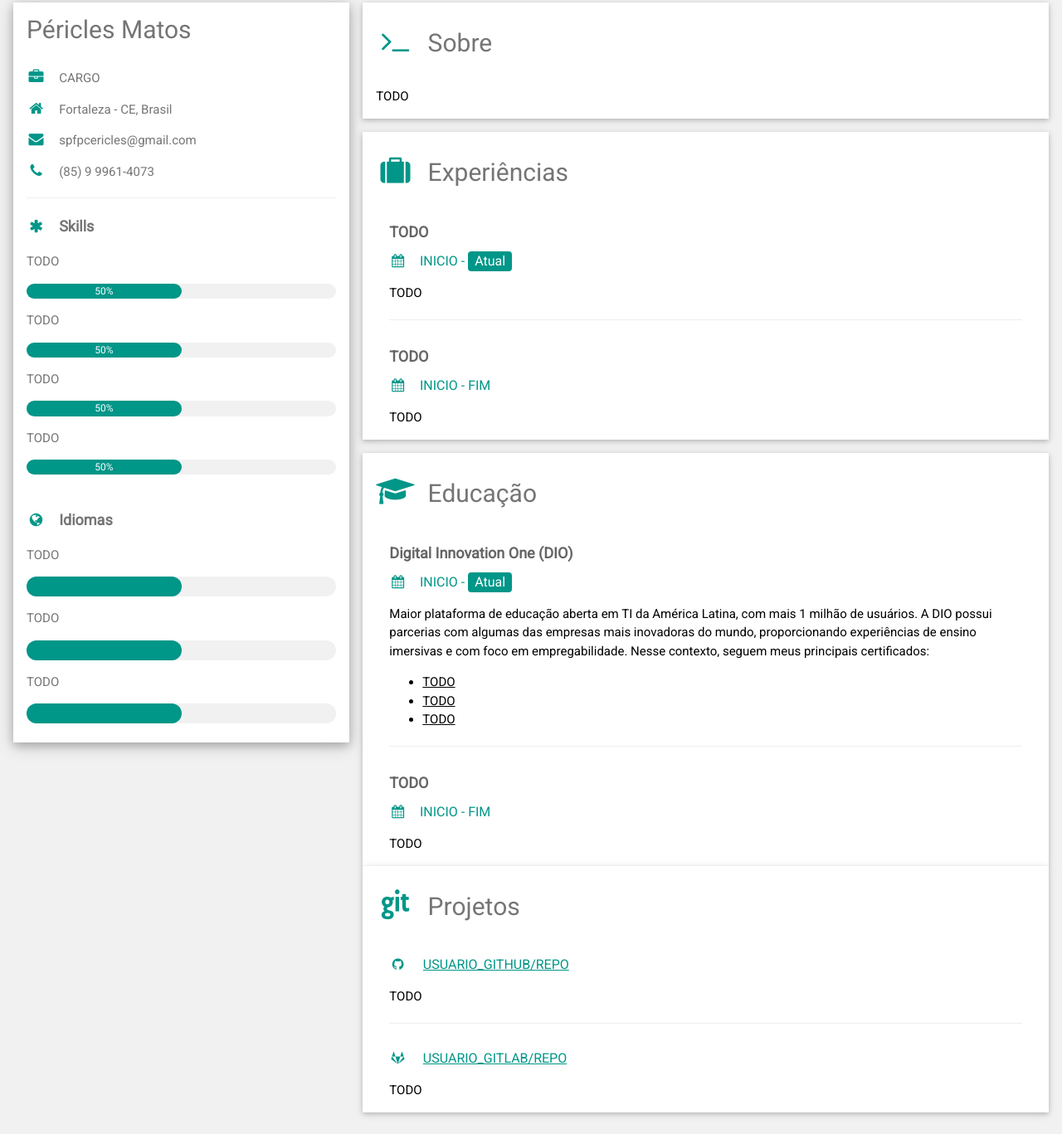
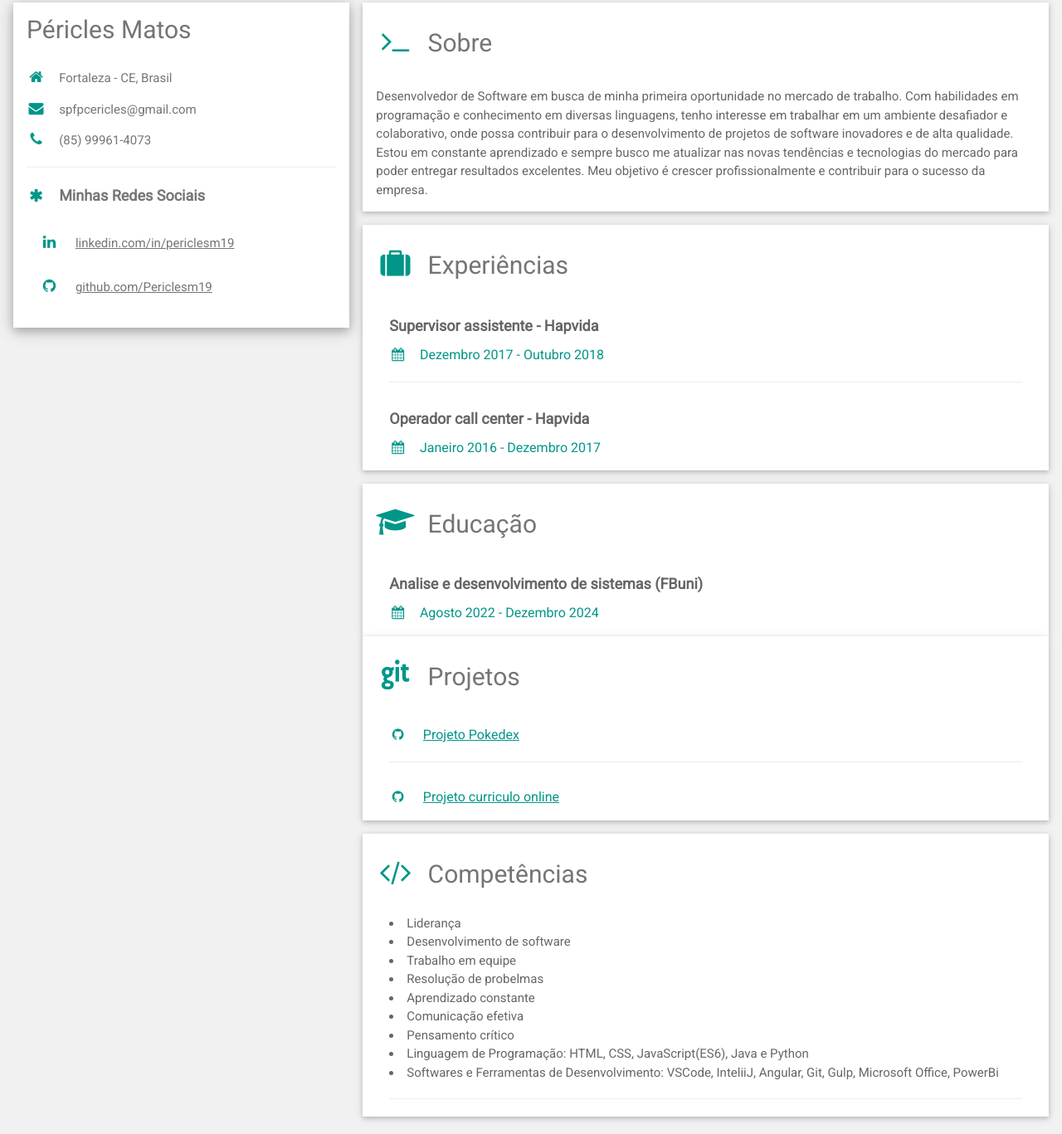
Before and after one commit to Periclesm19/curriculo-online, a plain HTML site: page index.html in a window 1280 px wide. Shown: the part 13-1380 px from the top of the page at 83% size. Drawn offline with nearby package versions, Linux system fonts and the light colour scheme.

Commit message:
Inserindo dados

```diff
--- a/index.html
+++ b/index.html
@@ -45,47 +45,25 @@
             <h2>Péricles Matos</h2>
           </div>
           <div class="w3-container">
-            <p><i class="fa fa-briefcase fa-fw w3-margin-right w3-large w3-text-teal"></i>CARGO</p>
             <p><i class="fa fa-home fa-fw w3-margin-right w3-large w3-text-teal"></i>Fortaleza - CE, Brasil</p>
             <p><i class="fa fa-envelope fa-fw w3-margin-right w3-large w3-text-teal"></i>spfpcericles@gmail.com</p>
-            <p><i class="fa fa-phone fa-fw w3-margin-right w3-large w3-text-teal"></i>(85) 9 9961-4073</p>
+            <p><i class="fa fa-phone fa-fw w3-margin-right w3-large w3-text-teal"></i>(85) 99961-4073</p>
             <hr>
 
             <p class="w3-large">
-              <b><i class="fa fa-asterisk fa-fw w3-margin-right w3-text-teal"></i>Skills</b>
+              <b><i class="fa fa-asterisk fa-fw w3-margin-right w3-text-teal"></i>Minhas Redes Sociais</b>
             </p>
-            <p>TODO</p>
-            <div class="w3-light-grey w3-round-xlarge w3-small">
-              <div class="w3-container w3-center w3-round-xlarge w3-teal" style="width:50%">50%</div>
+            <div class="w3-container">
+              <p>
+                <i class="fa fa-linkedin fa-fw w3-margin-right w3-large w3-text-teal"></i>
+                <a href="https://www.linkedin.com/in/periclesm19/">linkedin.com/in/periclesm19</a>
+              </p>
             </div>
-            <p>TODO</p>
-            <div class="w3-light-grey w3-round-xlarge w3-small">
-              <div class="w3-container w3-center w3-round-xlarge w3-teal" style="width:50%">50%</div>
-            </div>
-            <p>TODO</p>
-            <div class="w3-light-grey w3-round-xlarge w3-small">
-              <div class="w3-container w3-center w3-round-xlarge w3-teal" style="width:50%">50%</div>
-            </div>
-            <p>TODO</p>
-            <div class="w3-light-grey w3-round-xlarge w3-small">
-              <div class="w3-container w3-center w3-round-xlarge w3-teal" style="width:50%">50%</div>
-            </div>
-            <br>
-
-            <p class="w3-large w3-text-theme">
-              <b><i class="fa fa-globe fa-fw w3-margin-right w3-text-teal"></i>Idiomas</b>
-            </p>
-            <p>TODO</p>
-            <div class="w3-light-grey w3-round-xlarge">
-              <div class="w3-round-xlarge w3-teal" style="height:24px;width:50%"></div>
-            </div>
-            <p>TODO</p>
-            <div class="w3-light-grey w3-round-xlarge">
-              <div class="w3-round-xlarge w3-teal" style="height:24px;width:50%"></div>
-            </div>
-            <p>TODO</p>
-            <div class="w3-light-grey w3-round-xlarge">
-              <div class="w3-round-xlarge w3-teal" style="height:24px;width:50%"></div>
+            <div class="w3-container">
+              <p>
+                <i class="fa fa-github fa-fw w3-margin-right w3-large w3-text-teal"></i>
+                <a href="https://github.com/Periclesm19">github.com/Periclesm19</a>
+              </p>
             </div>
             <br>
           </div>
@@ -100,7 +78,7 @@
         <div class="w3-container w3-card w3-white w3-margin-bottom">
           <h2 class="w3-text-grey w3-padding-16"><i
               class="fa fa-terminal fa-fw w3-margin-right w3-xxlarge w3-text-teal"></i>Sobre</h2>
-          <p>TODO</p>
+          <p class="w3-opacity">Desenvolvedor de Software em busca de minha primeira oportunidade no mercado de trabalho. Com habilidades em programação e conhecimento em diversas linguagens, tenho interesse em trabalhar em um ambiente desafiador e colaborativo, onde possa contribuir para o desenvolvimento de projetos de software inovadores e de alta qualidade. Estou em constante aprendizado e sempre busco me atualizar nas novas tendências e tecnologias do mercado para poder entregar resultados excelentes. Meu objetivo é crescer profissionalmente e contribuir para o sucesso da empresa.</p>
         </div>
 
         <div class="w3-container w3-card w3-white w3-margin-bottom">
@@ -108,16 +86,16 @@
             <i class="fa fa-suitcase fa-fw w3-margin-right w3-xxlarge w3-text-teal"></i>Experiências
           </h2>
           <div class="w3-container">
-            <h5 class="w3-opacity"><b>TODO</b></h5>
-            <h6 class="w3-text-teal"><i class="fa fa-calendar fa-fw w3-margin-right"></i>INICIO - <span
-                class="w3-tag w3-teal w3-round">Atual</span></h6>
-            <p>TODO</p>
+            <h5 class="w3-opacity"><b>Supervisor assistente - Hapvida</b></h5>
+            <h6 class="w3-text-teal"><i class="fa fa-calendar fa-fw w3-margin-right"></i>Dezembro 2017 - Outubro 2018<span
+                class="w3-tag w3-teal w3-round"></span></h6>
+            <p></p>
             <hr>
           </div>
           <div class="w3-container">
-            <h5 class="w3-opacity"><b>TODO</b></h5>
-            <h6 class="w3-text-teal"><i class="fa fa-calendar fa-fw w3-margin-right"></i>INICIO - FIM</h6>
-            <p>TODO</p>
+            <h5 class="w3-opacity"><b>Operador call center - Hapvida</b></h5>
+            <h6 class="w3-text-teal"><i class="fa fa-calendar fa-fw w3-margin-right"></i>Janeiro 2016 - Dezembro 2017</h6>
+            <p></p>
           </div>
         </div>
 
@@ -126,25 +104,9 @@
             <i class="fa fa-graduation-cap fa-fw w3-margin-right w3-xxlarge w3-text-teal"></i>Educação
           </h2>
           <div class="w3-container">
-            <h5 class="w3-opacity"><b>Digital Innovation One (DIO)</b></h5>
-            <h6 class="w3-text-teal"><i class="fa fa-calendar fa-fw w3-margin-right"></i>INICIO - <span
-                class="w3-tag w3-teal w3-round">Atual</span></h6>
-            <p>
-              Maior plataforma de educação aberta em TI da América Latina, com mais 1 milhão de usuários.
-              A DIO possui parcerias com algumas das empresas mais inovadoras do mundo, proporcionando experiências
-              de ensino imersivas e com foco em empregabilidade. Nesse contexto, seguem meus principais certificados:
-            </p>
-            <ul>
-              <li><a href="LINK_CERTIFICADO" target="_blank">TODO</a></li>
-              <li><a href="LINK_CERTIFICADO" target="_blank">TODO</a></li>
-              <li><a href="LINK_CERTIFICADO" target="_blank">TODO</a></li>
-            </ul>
-            <hr>
-          </div>
-          <div class="w3-container">
-            <h5 class="w3-opacity"><b>TODO</b></h5>
-            <h6 class="w3-text-teal"><i class="fa fa-calendar fa-fw w3-margin-right"></i>INICIO - FIM</h6>
-            <p>TODO</p>
+            <h5 class="w3-opacity"><b>Analise e desenvolvimento de sistemas (FBuni)</b></h5>
+            <h6 class="w3-text-teal"><i class="fa fa-calendar fa-fw w3-margin-right"></i>Agosto 2022 - Dezembro 2024</h6>
+            <p></p>
           </div>
         </div>
 
@@ -155,19 +117,41 @@
           <div class="w3-container">
             <h6 class="w3-text-teal">
               <i class="fa fa-github fa-fw w3-margin-right"></i>
-              <a href="LINK_GITHUB" target="_blank">USUARIO_GITHUB/REPO</a>
+              <a href="https://github.com/Periclesm19/projeto-js-pokedex" target="_blank">Projeto Pokedex</a>
             </h6>
-            <p>TODO</p>
+            <p></p>
             <hr>
           </div>
           <div class="w3-container">
             <h6 class="w3-text-teal">
-              <i class="fa fa-gitlab fa-fw w3-margin-right"></i>
-              <a href="LINK_GITLAB" target="_blank">USUARIO_GITLAB/REPO</a>
+              <i class="fa fa-github fa-fw w3-margin-right"></i>
+              <a href="https://github.com/Periclesm19/projeto-curriculo-online" target="_blank">Projeto curriculo online</a>
             </h6>
-            <p>TODO</p>
+            <p></p>
           </div>
         </div>
+
+        <div class="w3-container w3-card w3-white w3-margin-bottom">
+          <h2 class="w3-text-grey w3-padding-16">
+            <i class="fa fa-code fa-fw w3-margin-right w3-xxlarge w3-text-teal"></i>Competências
+          </h2>
+          <div class="w3-container">
+            <li class="w3-opacity">Liderança</li>
+            <li class="w3-opacity">Desenvolvimento de software</li>
+            <li class="w3-opacity">Trabalho em equipe</li>
+            <li class="w3-opacity">Resolução de probelmas</li>
+            <li class="w3-opacity">Aprendizado constante</li>
+            <li class="w3-opacity">Comunicação efetiva</li>
+            <li class="w3-opacity">Pensamento crítico</li>
+            <li class="w3-opacity">
+              Linguagem de Programação: HTML, CSS, JavaScript(ES6), Java e Python
+            </li>
+            <li class="w3-opacity">
+              Softwares e Ferramentas de Desenvolvimento: VSCode, InteliiJ, Angular, Git, Gulp, Microsoft Office, PowerBi
+            </li>
+            </li>
+            <hr>
+          </div>
 
         <!-- End Right Column -->
       </div>
```
